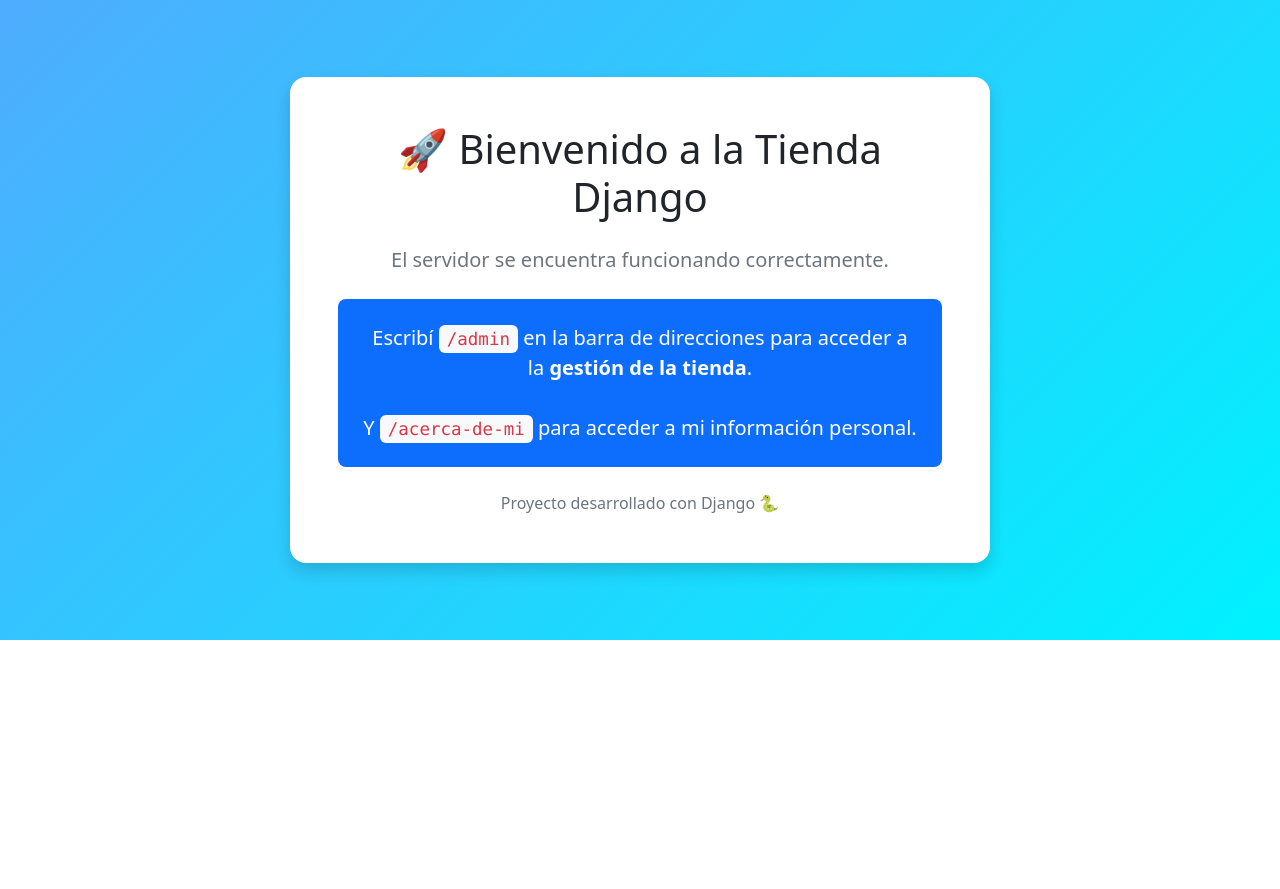
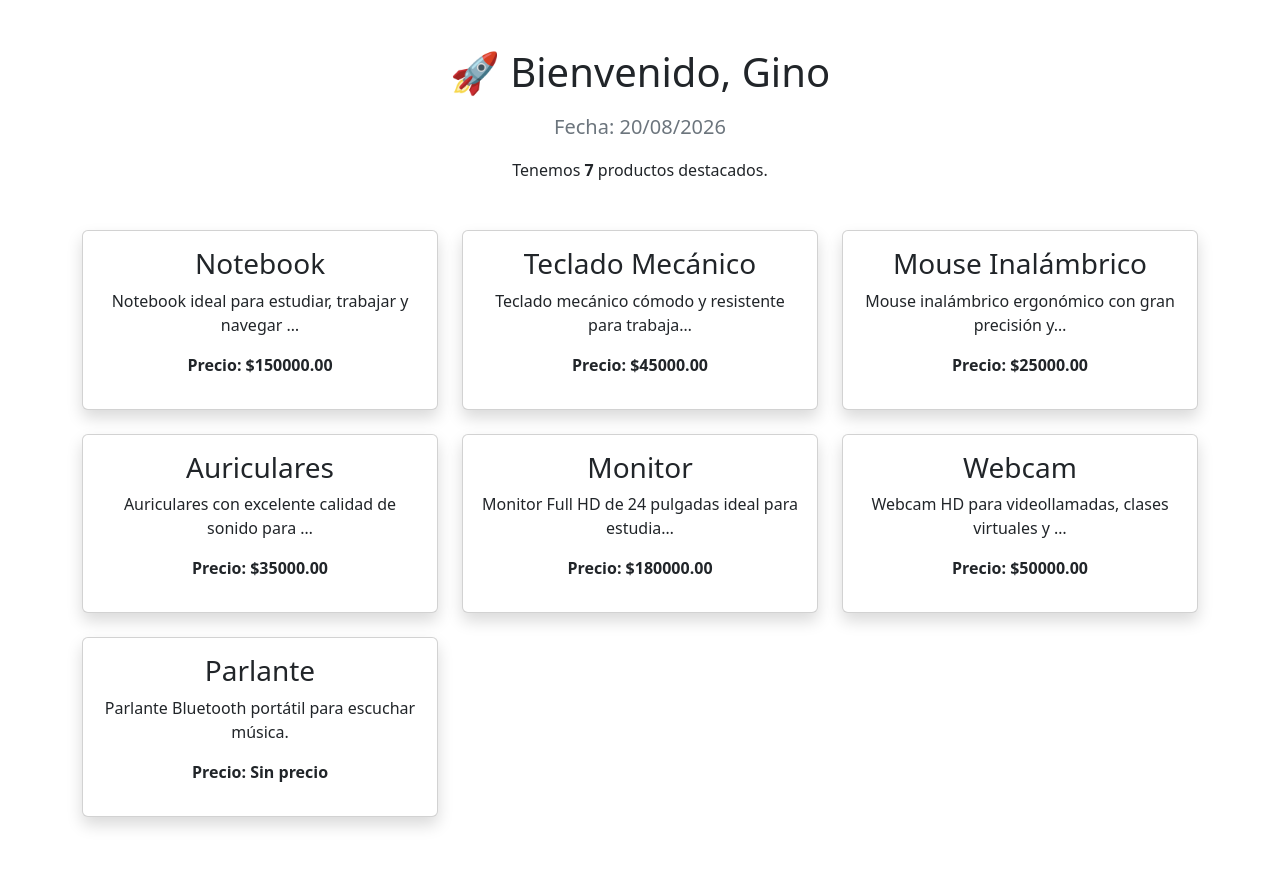
Before and after one commit to Villada-PG3/trabajo-practico-tienda-libre-Gino-sys, a Django app: page / in a window 1280 px wide. Shown: the part 56-945 px from the top of the page. Before the commit the page ends 696 px from the top, so only its background shows below. Run offline with Django 5.2, Linux system fonts and the light colour scheme.

Commit message:
feat: template dinámico con DTL en home.

```diff
--- a/productos/templates/productos/home.html
+++ b/productos/templates/productos/home.html
@@ -4,36 +4,78 @@
 
 {% block content %}
 
-<div class="d-flex justify-content-center align-items-center"
-     style="min-height: 80vh; background: linear-gradient(135deg, #4facfe, #00f2fe);">
+<div class="container py-5">
 
-    <div class="bg-white p-5 rounded-4 shadow text-center"
-         style="max-width: 700px;">
+    <div class="text-center mb-5">
 
-        <h1 class="text-dark mb-4">
-            🚀 Bienvenido a la Tienda Django
+        <h1 class="mb-3">
+            🚀 Bienvenido, {{ nombre|title }}
         </h1>
 
-        <p class="text-secondary fs-5 mb-4">
-            El servidor se encuentra funcionando correctamente.
+        <p class="text-secondary fs-5">
+            Fecha: {{ fecha|date:"d/m/Y" }}
         </p>
 
-        <div class="bg-primary text-white p-4 rounded-3 fs-5">
-            Escribí
-            <code class="bg-light text-danger px-2 py-1 rounded">/admin</code>
-            en la barra de direcciones para acceder a la
-            <strong>gestión de la tienda</strong>.
+        <p>
+            Tenemos
+            <strong>{{ productos_destacados|length }}</strong>
+            productos destacados.
+        </p>
 
-            <br><br>
+    </div>
 
-            Y
-            <code class="bg-light text-danger px-2 py-1 rounded">/acerca-de-mi</code>
-            para acceder a mi información personal.
+
+    <div class="row">
+
+        {% for producto in productos_destacados %}
+
+        <div class="col-md-4 mb-4">
+
+            <div class="card shadow h-100">
+
+                <div class="card-body text-center">
+
+                    <h3 class="card-title">
+                        {{ producto.nombre|title }}
+                    </h3>
+
+                    <p class="card-text">
+                        {{ producto.descripcion|truncatechars:50 }}
+                    </p>
+
+                    {% if producto.precio %}
+
+                        <p class="fw-bold">
+                            Precio:
+                            ${{ producto.precio|floatformat:2 }}
+                        </p>
+
+                    {% else %}
+
+                        <p class="fw-bold">
+                            Precio:
+                            {{ producto.precio|default:"Sin precio" }}
+                        </p>
+
+                    {% endif %}
+
+                </div>
+
+            </div>
+
         </div>
 
-        <footer class="mt-4 text-secondary">
-            Proyecto desarrollado con Django 🐍
-        </footer>
+        {% empty %}
+
+        <div class="col-12">
+
+            <div class="alert alert-warning text-center">
+                No hay productos destacados.
+            </div>
+
+        </div>
+
+        {% endfor %}
 
     </div>
 
--- a/productos/views.py
+++ b/productos/views.py
@@ -1,8 +1,56 @@
 from django.shortcuts import render
-
+from datetime import date
 
 
 def home(request):
-    return render(request, "productos/home.html")
+
+    productos_destacados = [
+        {
+            "nombre": "Notebook",
+            "descripcion": "Notebook ideal para estudiar, trabajar y navegar por internet.",
+            "precio": 150000,
+        },
+        {
+            "nombre": "Teclado Mecánico",
+            "descripcion": "Teclado mecánico cómodo y resistente para trabajar y jugar.",
+            "precio": 45000,
+        },
+        {
+            "nombre": "Mouse Inalámbrico",
+            "descripcion": "Mouse inalámbrico ergonómico con gran precisión y comodidad.",
+            "precio": 25000,
+        },
+        {
+            "nombre": "Auriculares",
+            "descripcion": "Auriculares con excelente calidad de sonido para música y juegos.",
+            "precio": 35000,
+        },
+        {
+            "nombre": "Monitor",
+            "descripcion": "Monitor Full HD de 24 pulgadas ideal para estudiar y trabajar.",
+            "precio": 180000,
+        },
+        {
+            "nombre": "Webcam",
+            "descripcion": "Webcam HD para videollamadas, clases virtuales y reuniones.",
+            "precio": 50000,
+        },
+        {
+            "nombre": "Parlante",
+            "descripcion": "Parlante Bluetooth portátil para escuchar música.",
+            "precio": None,
+        },
+    ]
+
+    contexto = {
+        "nombre": "Gino",
+        "productos_destacados": productos_destacados,
+        "fecha": date.today(),
+    }
+
+    return render(request, "productos/home.html", contexto)
+
+
 def acerca_de_mi(request):
+
     return render(request, "productos/acerca_de_mi.html")
```
